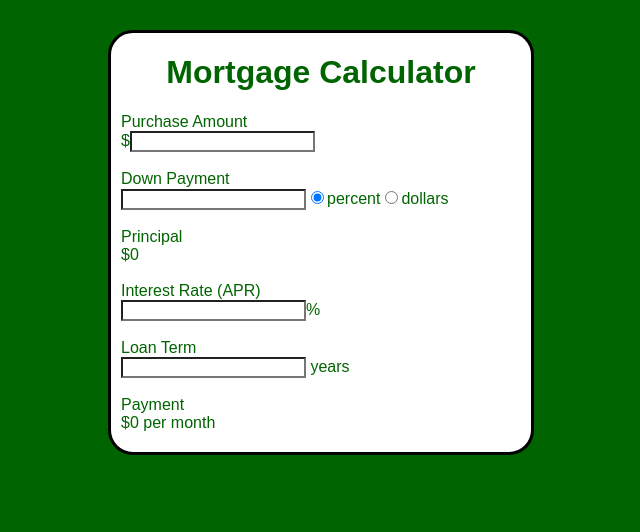
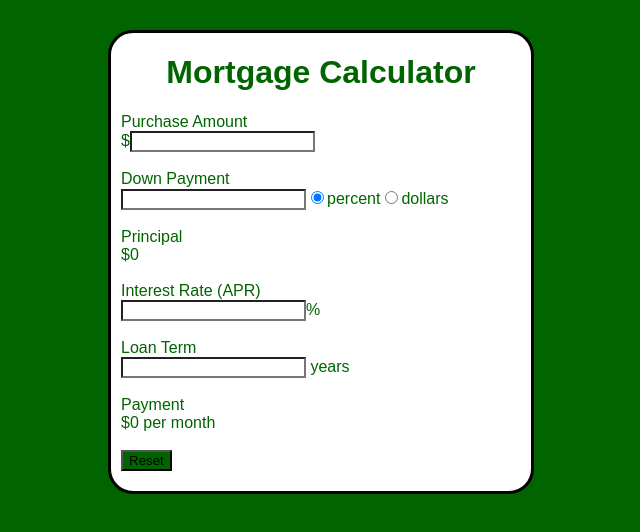
Before and after one commit to ecomstock/mortgage-calculator, a React (Create React App) app: page / in a window 1280 px wide. Shown: the top 532 px of the page, without its empty margins (319-959 px from the left). Built offline with nearby package versions, Linux system fonts and the light colour scheme.

Commit message:
Complete radio logic. Down payment type functional. Also add reset button and completed functionality.

```diff
--- a/src/App.js
+++ b/src/App.js
@@ -8,7 +8,7 @@ class App extends Component {
   state = {
     purchasePrice: "",
     downPayment: "",
-    downPaymentPercent: true,
+    selectedRadio: "percent",
     principal: 0,
     interest: "",
     term: "",
@@ -16,12 +16,15 @@ class App extends Component {
   }
 
   componentDidUpdate = () => {
-    if (this.state.downPaymentPercent = true && (this.state.principal != (this.state.purchasePrice * (1 - (this.state.downPayment / 100))).toFixed(2))) {
+    // if (this.state.payment != 0 && this.state.purchasePrice === "" || this.state.interest === "" || this.state.payment === ""){
+    //   this.setState({ payment: 0 })
+    // }
+    if (this.state.selectedRadio === "percent" && (this.state.principal != (this.state.purchasePrice * (1 - (this.state.downPayment / 100))).toFixed(2))) {
       this.setState({
         principal: (this.state.purchasePrice * (1 - (this.state.downPayment / 100))).toFixed(2)
       })
     }
-    if (this.state.downPaymentDollars = false && this.state.principal != this.state.purchasePrice - this.state.downPayment) {
+    if (this.state.selectedRadio === "dollars" && this.state.principal != this.state.purchasePrice - this.state.downPayment) {
       this.setState({
         principal: this.state.purchasePrice - this.state.downPayment
       })
@@ -36,8 +39,8 @@ class App extends Component {
   handlePurchaseInput = event =>
     this.setState({ purchasePrice: event.target.value })
 
-  handleDownPaymentPercent = () =>
-    this.setState({ downPaymentPercent: !this.state.downPaymentPercent })
+  handleDownPaymentRadio = event =>
+    this.setState({ selectedRadio: event.target.value })
 
   handleDownPaymentInput = event =>
     this.setState({ downPayment: event.target.value })
@@ -47,6 +50,17 @@ class App extends Component {
 
   handleTermInput = event =>
     this.setState({ term: event.target.value * 12 })
+
+  handleFormReset = () =>
+    this.setState({
+      purchasePrice: "",
+      downPayment: "",
+      principal: 0,
+      selectedRadio: "percent",
+      interest: "",
+      term: "",
+      payment: 0
+    })
 
   render() {
     return (
@@ -62,9 +76,9 @@ class App extends Component {
             handleInterestInput={this.handleInterestInput}
             handleTermInput={this.handleTermInput}
             payment={this.state.payment}
-            downPaymentPercent={this.state.downPaymentPercent}
-            downPaymentDollars={this.state.downPaymentDollars}
-            handleDownPaymentPercent={this.handleDownPaymentPercent}
+            handleDownPaymentRadio={this.handleDownPaymentRadio}
+            selectedRadio={this.state.selectedRadio}
+            handleFormReset={this.handleFormReset}
           />
         </body>
       </div>
--- a/src/Form.js
+++ b/src/Form.js
@@ -17,17 +17,15 @@ const Form = props =>
     />
     <input
       type="radio"
-      name="down-payment"
       value="percent"
-      checked={props.downPaymentPercent}
-      onChange={props.handleDownPaymentPercent}
+      checked={props.selectedRadio === "percent"}
+      onChange={props.handleDownPaymentRadio}
     />percent
     <input
       type="radio"
-      name="down-payment"
       value="dollars"
-      checked={props.downPaymentDollars}
-      onChange={props.handleDownPaymentPercent}
+      checked={props.selectedRadio === "dollars"}
+      onChange={props.handleDownPaymentRadio}
     />dollars
     <br />
     <br />
@@ -51,6 +49,11 @@ const Form = props =>
     <br />
     Payment<br />
     ${props.payment} per month
+    <br />
+    <br />
+    <button onClick={props.handleFormReset}>
+      Reset
+    </button>
   </form>
 
 Form.propTypes = {
@@ -62,7 +65,9 @@ Form.propTypes = {
   payment: PropTypes.number.isRequired,
   downPaymentPercent: PropTypes.bool.isRequired,
   downPaymentDollars: PropTypes.bool.isRequired,
-  handleDownPaymentPercent: PropTypes.func.isRequired
+  selectedRadio: PropTypes.string.isRequired,
+  handleDownPaymentRadio: PropTypes.func.isRequired,
+  handleFormReset: PropTypes.func.isRequired
 }
 
 export default Form
```
